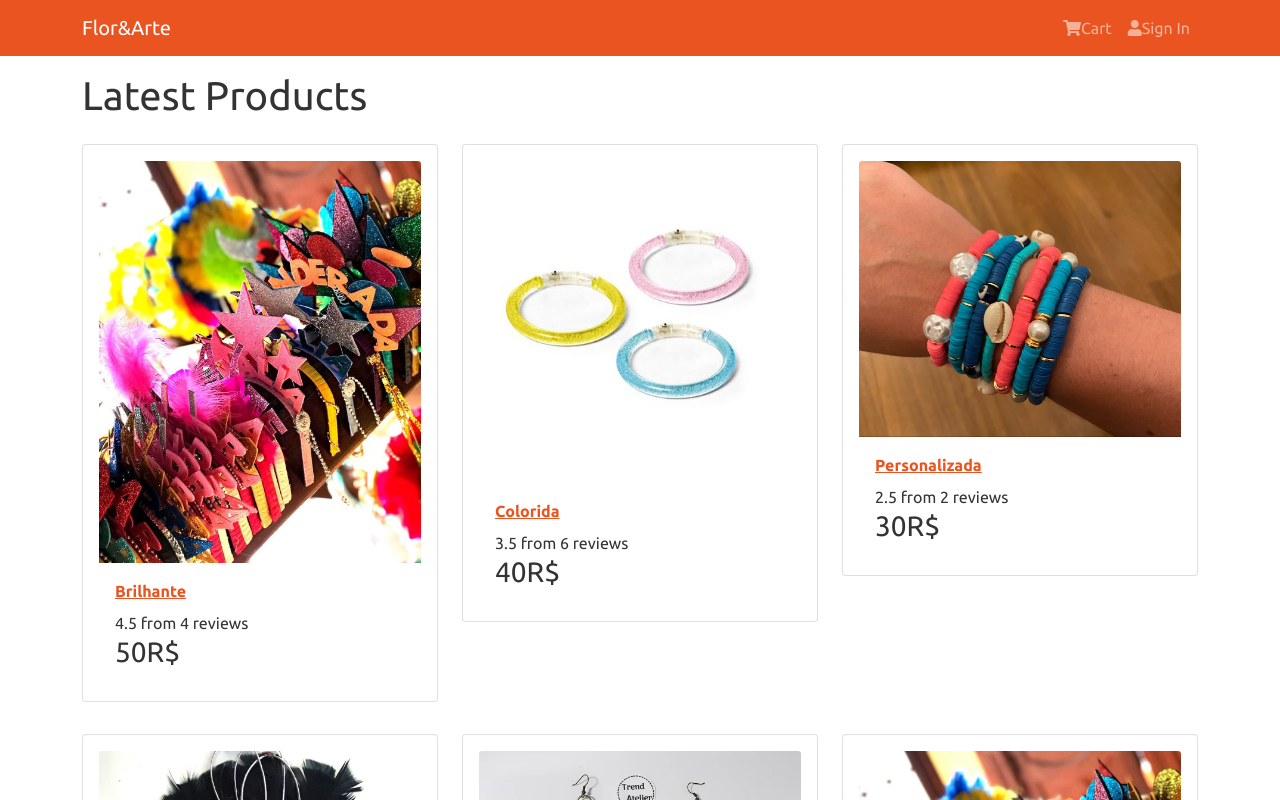
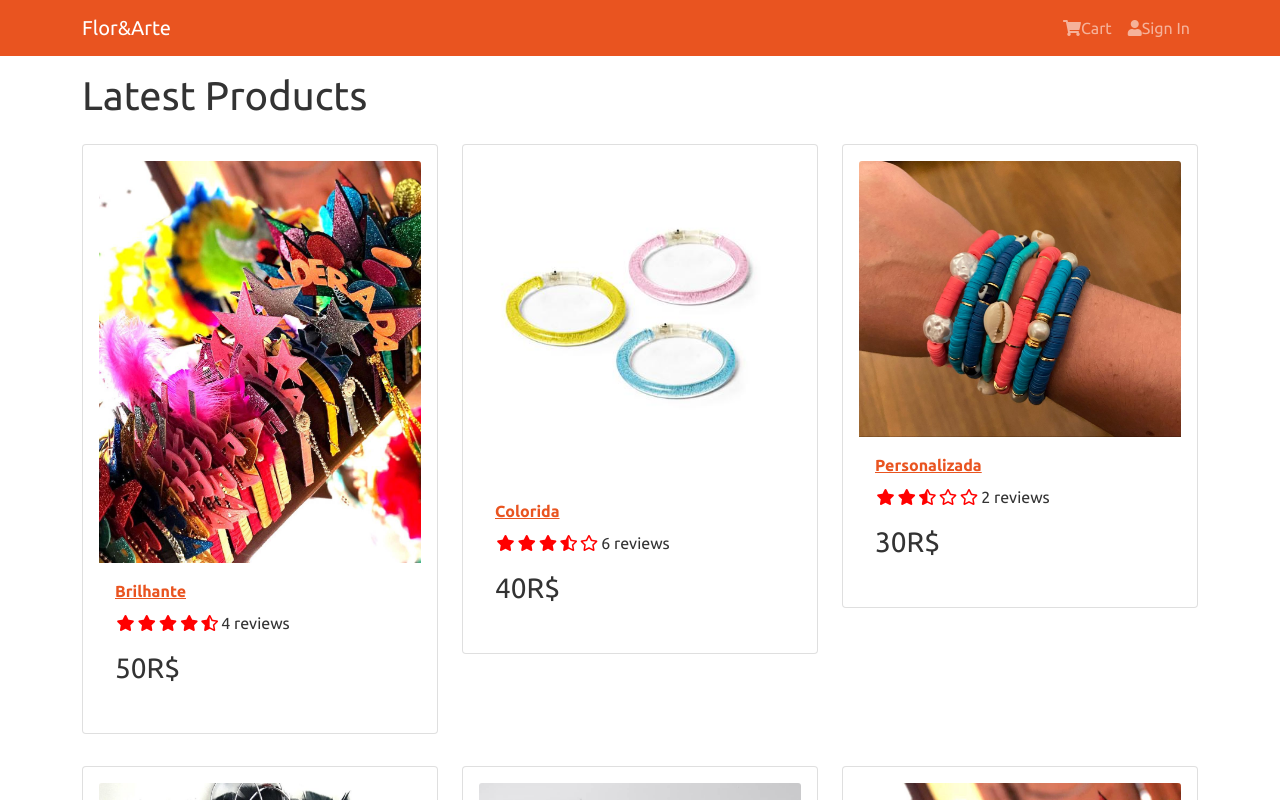
Before and after one commit to heuzin/florearte, a React (Create React App) app in the folder frontend/: page / in a window 1280 px wide. Shown: the top 800 px of the page. Built offline with nearby package versions, Linux system fonts and the light colour scheme.

Commit message:
Rating component

```diff
--- a/frontend/src/components/Product.js
+++ b/frontend/src/components/Product.js
@@ -1,8 +1,10 @@
 import React from 'react'
-import { Card } from 'react-bootstrap'
+import { Card, CardGroup } from 'react-bootstrap'
+import Rating from './Rating'
 
 const Product = ({ product }) => {
     return (
+        <CardGroup>
         <Card className='my-3 p-3 rounded'>
             <a href={`/product/${product._id}`}>
                 <Card.Img src={product.image} variant='top' />
@@ -16,9 +18,10 @@
                 </a>
 
                 <Card.Text as='div'>
-                    <div className='my3'>
-                        {product.rating} from {product.numReviews} reviews
-                    </div>
+                    <Rating
+                        value={product.rating}
+                        text={`${product.numReviews} reviews`}
+                    />
                 </Card.Text>
 
                 <Card.Text as='h3'>
@@ -26,6 +29,7 @@
                 </Card.Text>
             </Card.Body>
         </Card>
+        </CardGroup>
     )
 }
 
--- /dev/null
+++ b/frontend/src/components/Rating.js
@@ -0,0 +1,77 @@
+import React from 'react'
+import PropTypes from 'prop-types'
+
+const Rating = ({ value, text, color }) => {
+    return (
+        <div className='rating'>
+            <span>
+                <i style={{color}}
+                    className={
+                        value >= 1
+                            ? 'fas fa-star'
+                            : value >= 0.5
+                            ? 'fas fa-star-half-alt'
+                            : 'far fa-star'
+                    }
+                ></i>
+            </span>
+            <span>
+                <i style={{color}}
+                    className={
+                        value >= 2
+                            ? 'fas fa-star'
+                            : value >= 1.5
+                            ? 'fas fa-star-half-alt'
+                            : 'far fa-star'
+                    }
+                ></i>
+            </span>
+            <span>
+                <i style={{color}}
+                    className={
+                        value >= 3
+                            ? 'fas fa-star'
+                            : value >= 2.5
+                            ? 'fas fa-star-half-alt'
+                            : 'far fa-star'
+                    }
+                ></i>
+            </span>
+            <span>
+                <i style={{color}}
+                    className={
+                        value >= 4
+                            ? 'fas fa-star'
+                            : value >= 3.5
+                            ? 'fas fa-star-half-alt'
+                            : 'far fa-star'
+                    }
+                ></i>
+            </span>
+            <span>
+                <i style={{color}}
+                    className={
+                        value >= 5
+                            ? 'fas fa-star'
+                            : value >= 4.5
+                            ? 'fas fa-star-half-alt'
+                            : 'far fa-star'
+                    }
+                ></i>
+            </span>
+            <span>{text && text}</span>
+        </div>
+    )
+}
+
+Rating.defaultProps ={
+    color: 'red'
+}
+
+Rating.propTypes = {
+    value: PropTypes.number.isRequired,
+    text: PropTypes.string.isRequired,
+    color: PropTypes.string,
+}
+
+export default Rating
--- a/frontend/src/index.css
+++ b/frontend/src/index.css
@@ -1,3 +1,11 @@
 main {
   min-height: 80vh;
 }
+
+h3 {
+  padding: 1rem 0;
+}
+
+.rating span {
+  margin: 0.1rem;
+}
--- a/frontend/src/screens/HomeScreen.js
+++ b/frontend/src/screens/HomeScreen.js
@@ -8,9 +8,8 @@
         <div>
             <h1>Latest Products</h1>
             <Row>
-            {console.log(products)}
                 {products.map(product => (
-                    <Col sm={12} md={6} lg={4} lx={3}>
+                    <Col key={product._id} sm={12} md={6} lg={4} lx={3}>
                         <Product product={product} />
                     </Col>
                 ))}
```
